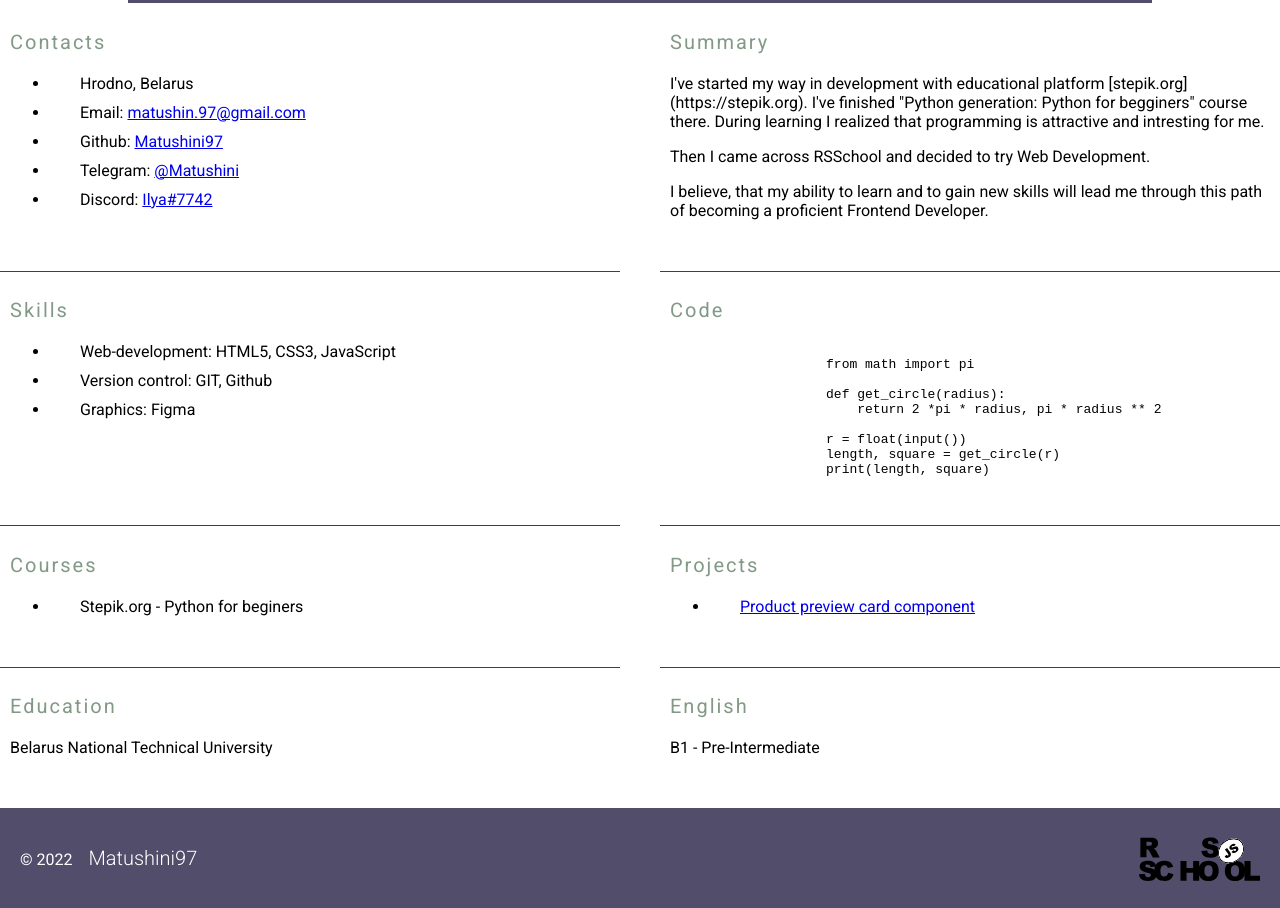
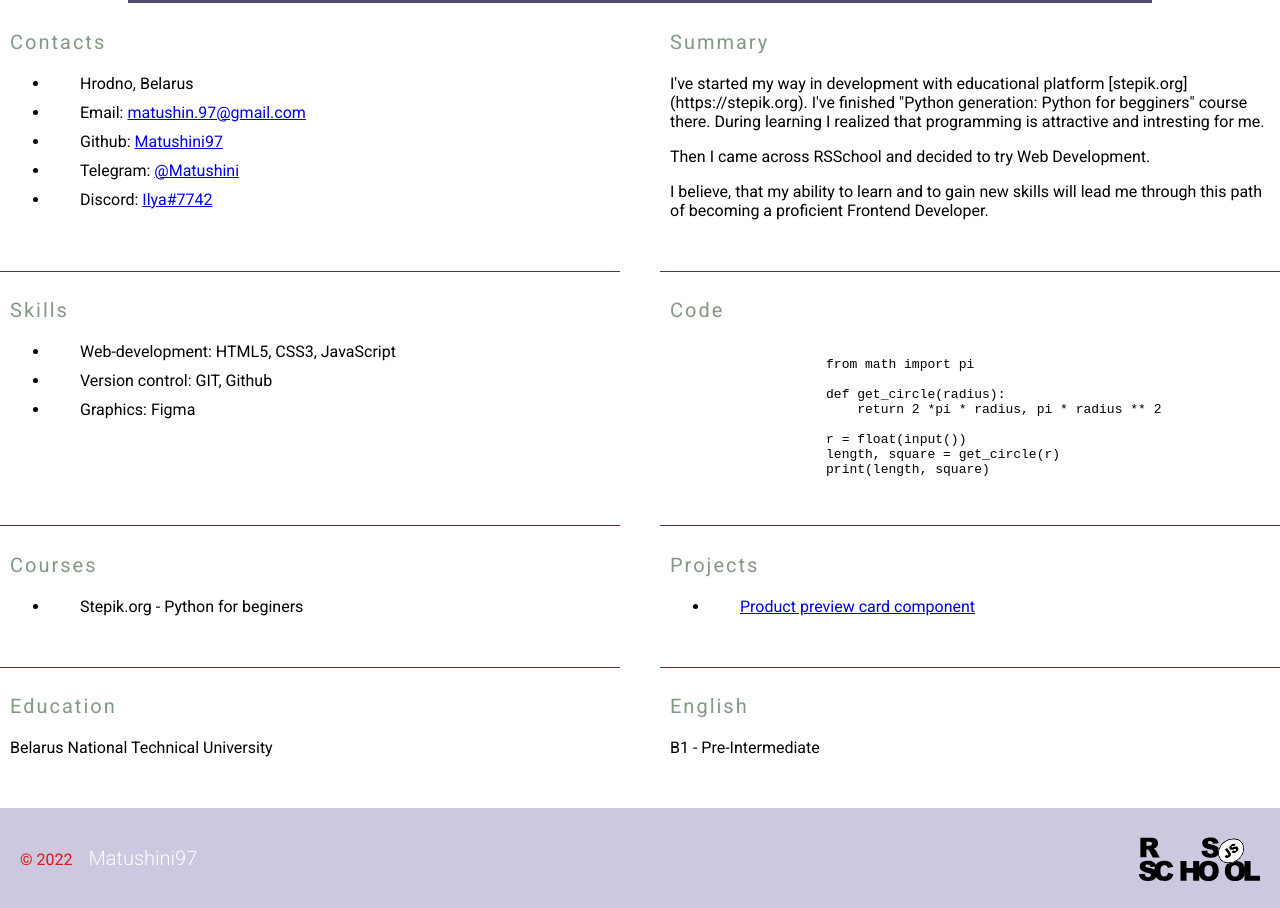
Before and after one commit to Matushini97/rsschool-cv, a plain HTML site: page index.html in a window 1280 px wide. Shown: the part 457-1365 px from the top of the page. Drawn offline with Linux system fonts and the light colour scheme.

Commit message:
commit for it-incubator 234567

```diff
--- a/style.css
+++ b/style.css
@@ -110,7 +110,7 @@ body {
 }
 
 .footer {
-    background-color: #514d6a;
+    background-color: #cbc8df;
     padding: 20px;
 }
 
@@ -119,7 +119,7 @@ body {
     justify-content: space-between;
     align-items: center;
     margin: 0 auto;
-    color: #fff;
+    color: rgb(224, 19, 19);
 }
 
 .rss {
```
